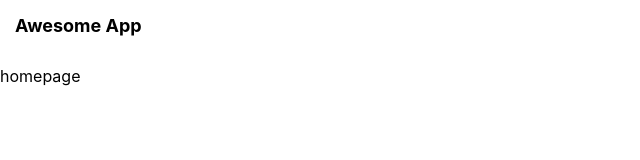
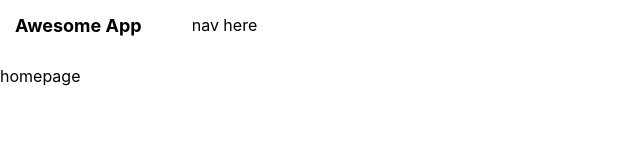
Before and after one commit to eiskalteschatten/scalable-react-project, a React (Create React App) app: page / in a window 1280 px wide. Shown: the top 160 px of the page, without its empty margins (0-640 px from the left). Built offline with nearby package versions, Linux system fonts and the light colour scheme.

Commit message:
Start the main nav

```diff
--- a/src/layouts/MainLayout/Header/Header.module.scss
+++ b/src/layouts/MainLayout/Header/Header.module.scss
@@ -1,6 +1,8 @@
 .header {
   padding: 15px;
   margin-bottom: 15px;
+  display: flex;
+  gap: 50px;
 
   .appName {
     font-size: 18px;
--- a/src/layouts/MainLayout/Header/index.tsx
+++ b/src/layouts/MainLayout/Header/index.tsx
@@ -1,4 +1,6 @@
 import React from 'react';
+
+import MainNav from '../MainNav';
 
 import styles from './Header.module.scss';
 
@@ -8,6 +10,8 @@ const Header: React.FC = () => {
       <div className={styles.appName}>
         Awesome App
       </div>
+
+      <MainNav />
     </div>
   );
 }
--- /dev/null
+++ b/src/layouts/MainLayout/MainNav/MainNav.module.scss
@@ -0,0 +1,3 @@
+.mainNav {
+
+}
--- /dev/null
+++ b/src/layouts/MainLayout/MainNav/index.tsx
@@ -0,0 +1,13 @@
+import React from 'react';
+
+import styles from './MainNav.module.scss';
+
+const MainNav: React.FC = () => {
+  return (
+    <div className={styles.mainNav}>
+      nav here
+    </div>
+  );
+}
+
+export default MainNav;
```
